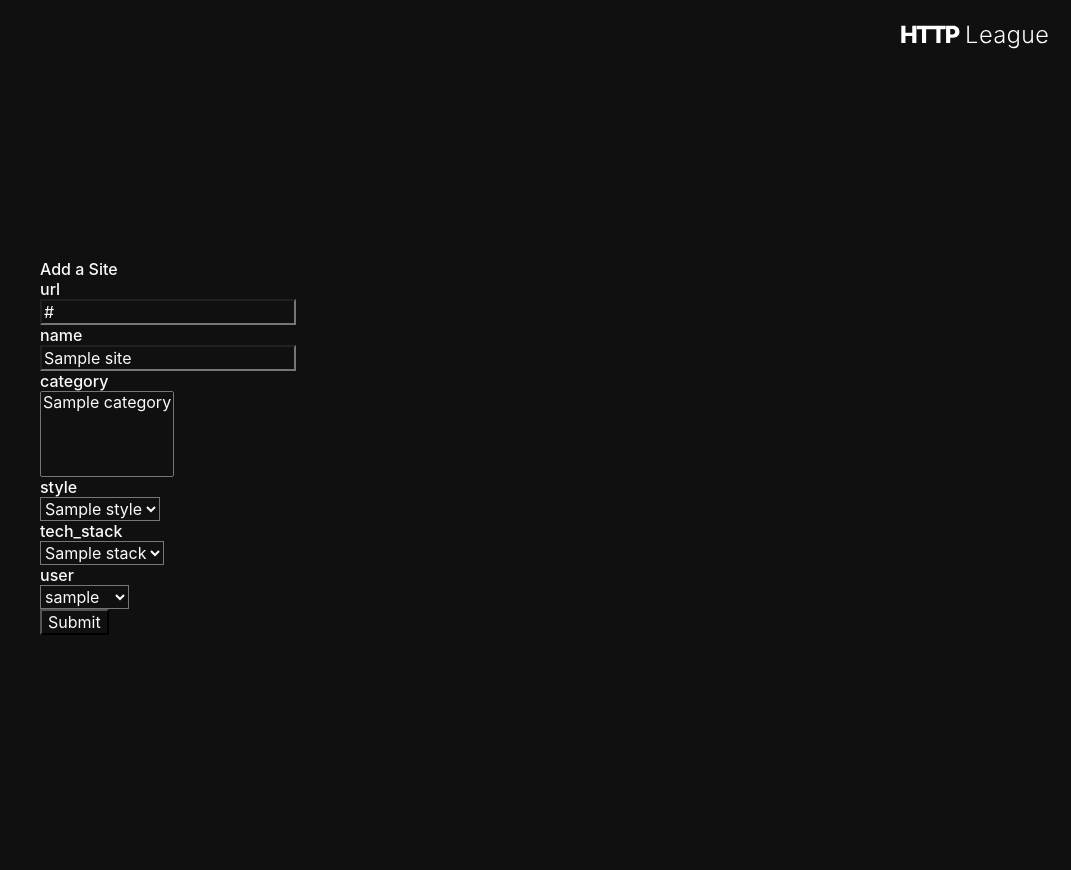
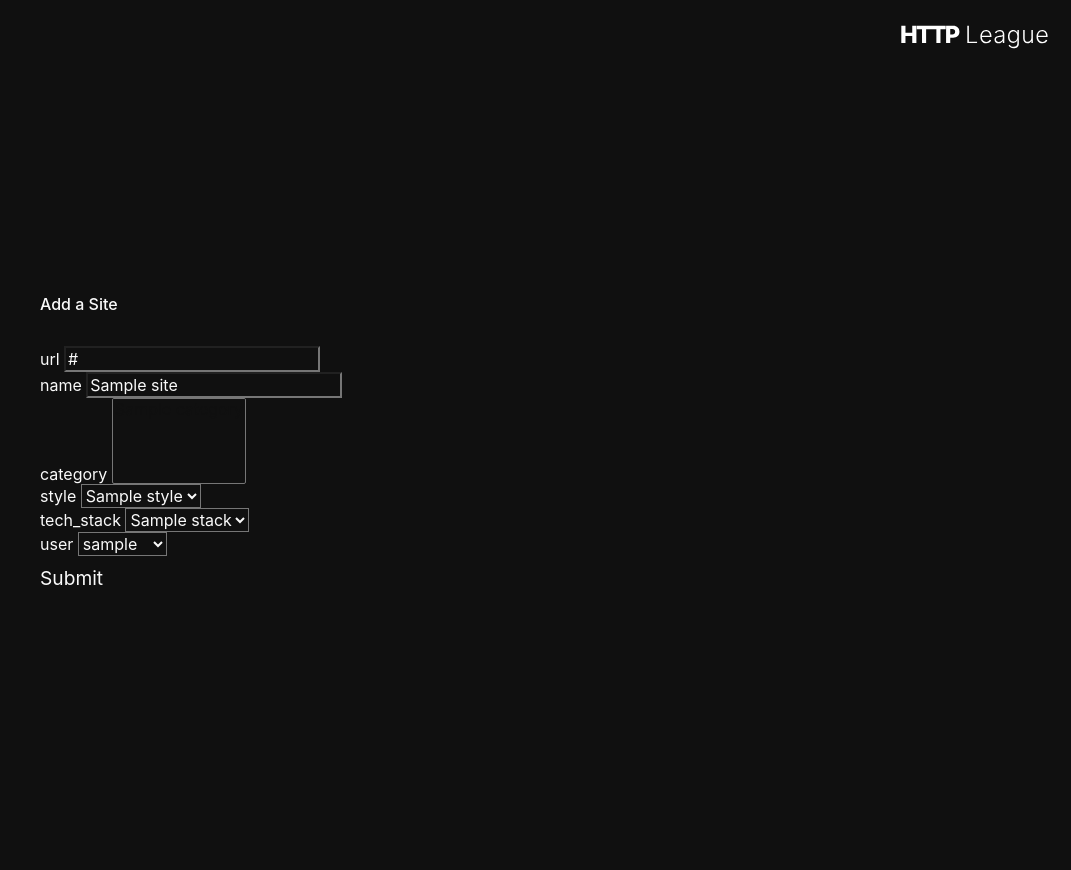
Before and after one commit to http-league/http-league, a Django app: page /sites/1/update/ in a window 1280 px wide. Shown: the whole page, without its empty margins (209-1280 px from the left). Run offline with Django 3.2, Linux system fonts and the light colour scheme; tables that the repository leaves empty hold one stand-in row (values such as "Sample post"); some libraries are stand-ins or nearby versions; some web fonts are replaced.

Commit message:
Update submission and site forms. Styles complete

```diff
--- a/httpleague/urls.py
+++ b/httpleague/urls.py
@@ -21,6 +21,6 @@
     path('', include('main_app.urls')),
     path('design/', include('design_system.urls')),
     path('admin/', admin.site.urls),
-    # path('accounts/', include('django.contrib.auth.urls')),
-    # path('accounts/signup', views.signup, name='signup'),
+    path('accounts/', include('django.contrib.auth.urls')),
+    path('accounts/signup', views.signup, name='signup'),
 ]
--- a/main_app/templates/main_app/site_form.html
+++ b/main_app/templates/main_app/site_form.html
@@ -3,14 +3,13 @@
    <section class="post-single">
        <div class="submit">
            <h6 class="submit-title">Add a Site</h6>
-            <form class="form-group" action="" enctype="multipart/form-data" method="POST">
+            <form class="flexz" action="" enctype="multipart/form-data" method="POST">
                 {% csrf_token %}
                 {% for field in form %}
                 <div class="field">
-                    <h6 for="{{ field.id_for_label}}">{{field.html_name }}</h6>
+                    <label for="{{ field.id_for_label}}">{{field.html_name }}</label>
                     {{ field }}
                 </div>
-
                 {% endfor %}
                 <input class="button"
             type="submit" value="Submit">
--- a/main_app/views.py
+++ b/main_app/views.py
@@ -29,7 +29,7 @@
 # // TODO: Site Class based views
 
 
-class SiteCreate(CreateView):
+class SiteCreate(isAdminMixin, CreateView):
     model = Site
     form_class = SiteCreateForm
 
@@ -55,8 +55,7 @@
 
 class SubmissionCreate(CreateView):
     model = Submission
-    fields = ['site_name', 'url', 'statement',
-              'category', 'style', 'tech_stack']
+    form_class = SubmissionCreateForm
 
     def form_valid(self, form):
         form.instance.user = self.request.user
@@ -124,19 +123,19 @@
     submission = Submission.objects.get(id=submission_id)
     return render(request, 'main_app/submission_detail.html', {'title': 'Submission · HTTP League', 'submission': submission, 'year': year})
 
-# def signup(request):
-#     error_message = ''
-#     if request.method == 'POST':
-#         form = UserCreationForm(request.POST)
-#         if form.is_valid():
-#             user = form.save()
-#             login(request, user)
-#             return redirect('index')
-#         else:
-#             error_message = 'Invalid sign up - try again'
-#     form = UserCreationForm()
-#     context = {'form': form, 'error_message': error_message}
-#     return render(request, 'registration/signup.html', context)
+def signup(request):
+    error_message = ''
+    if request.method == 'POST':
+        form = UserCreationForm(request.POST)
+        if form.is_valid():
+            user = form.save()
+            login(request, user)
+            return redirect('home')
+        else:
+            error_message = 'Invalid sign up - try again'
+    form = UserCreationForm()
+    context = {'form': form, 'error_message': error_message}
+    return render(request, 'registration/signup.html', context)
 
 
 def add_site_photo(request, site_id):
--- a/static/css/style.css
+++ b/static/css/style.css
@@ -419,9 +419,13 @@
 /*------------------------------------*\
     # Site Create
 \*------------------------------------*/
-.input {
+.submit h6 {
+  margin-bottom: 2rem;
+}
+
+.input, .select-multiple, .select {
   display: block;
-  margin-bottom: 30px;
+  margin: 1rem 0 4rem 0;
   padding: 10px 0;
   font-size: 16px;
   color: #FAFAFA;
@@ -429,7 +433,25 @@
   width: 100%;
   background: none;
   border: 0;
+  outline: none;
   border-bottom: 1px solid #484848;
+}
+
+select[multiple]:focus option:checked {
+  background: white linear-gradient(0deg, grey 0%, grey 100%);
+}
+
+select[multiple] option:checked {
+  color: #101010;
+}
+
+.button {
+  border: 0;
+  font-size: 19.2px;
+  font-family: inherit;
+  display: inline-block;
+  padding: 10px 0;
+  cursor: pointer;
   outline: none;
 }
 
--- a/static/scss/style.scss
+++ b/static/scss/style.scss
@@ -338,9 +338,12 @@
 /*------------------------------------*\
     # Site Create
 \*------------------------------------*/
-.input {
+.submit h6 {
+    margin-bottom: 2rem;
+}
+.input, .select-multiple, .select {
     display: block;
-    margin-bottom: 30px;
+    margin: 1rem 0 4rem 0;
     padding: 10px 0;
     font-size: $base-font-size;
     color: $secondary;
@@ -348,11 +351,26 @@
     width: 100%;
     background: none;
     border: 0;
+    outline: none;
     border-bottom: 1px solid darken($secondary, 70%);
+}
+select[multiple]:focus option:checked {
+  background: white linear-gradient(0deg, grey 0%, grey 100%);
+
+}
+select[multiple] option:checked {
+    color: $primary;
+}
+
+.button {
+    border: 0;
+    font-size: $base-font-size * 1.2;
+    font-family: inherit;
+    display: inline-block;
+    padding: 10px 0;
+    cursor: pointer;
     outline: none;
 }
-
-
 /*------------------------------------*\
     # Footer
 \*------------------------------------*/
```
Also changed, not shown: main_app/form.py (+15 -1 lines), main_app/templates/main_app/submission_form.html (+16 -6 lines), 1 other file.
